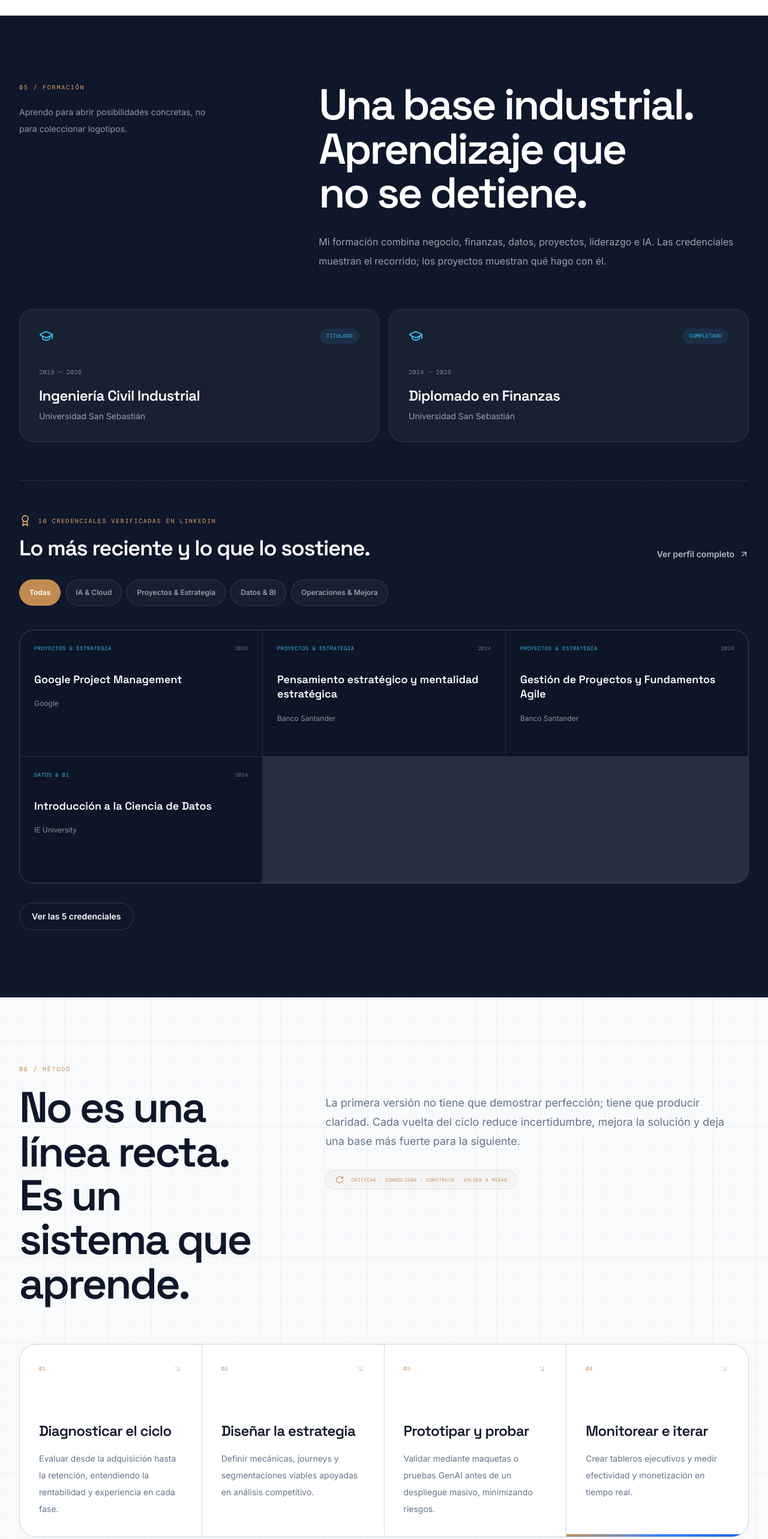
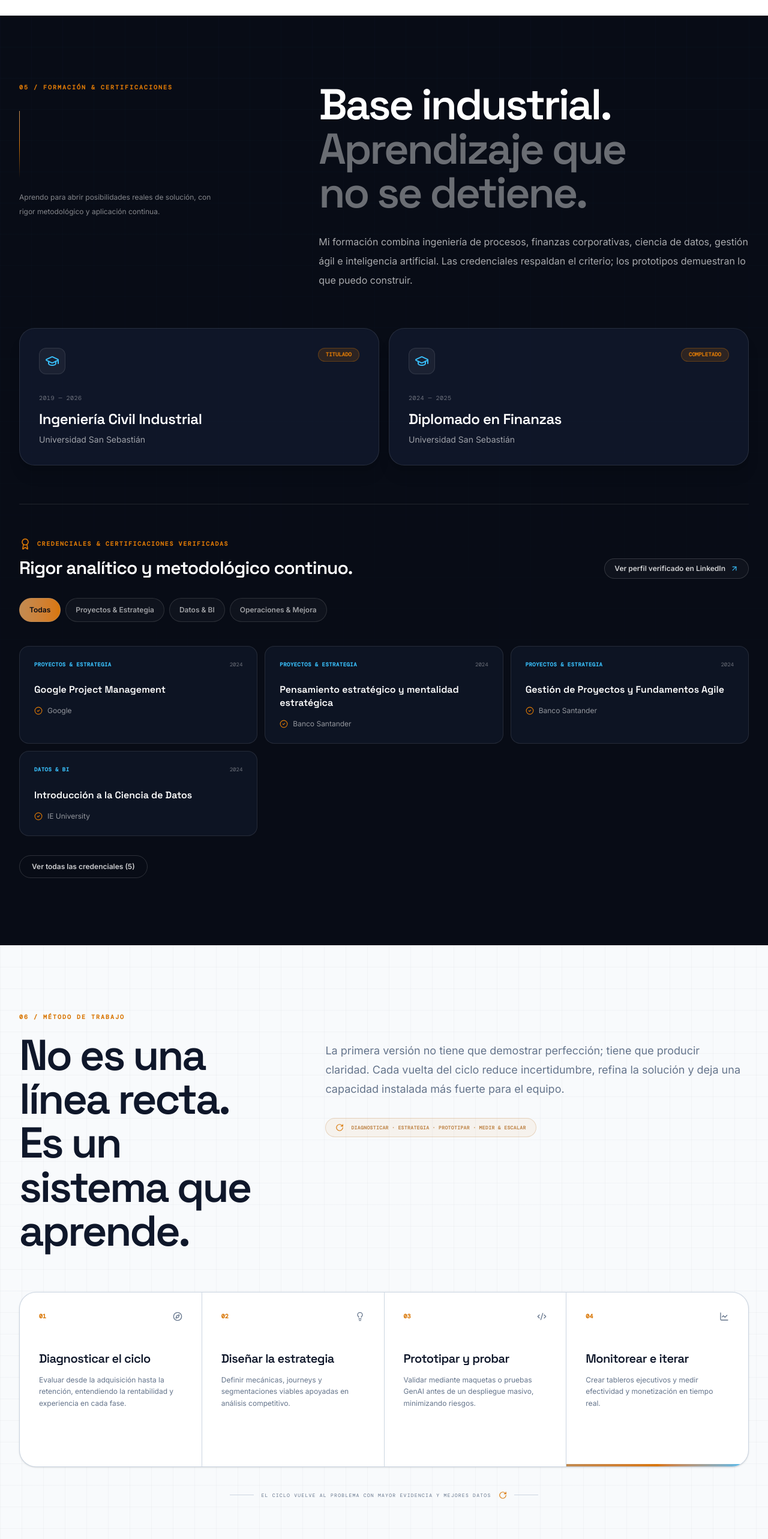
Before and after one commit to IsraelTorresIndustrial/Israel-Torres-Web, a React (Vite) app: page / in a window 1280 px wide. Shown: the part 8180-10746 px from the top of the page at 60% size. Built offline with nearby package versions, Linux system fonts and the light colour scheme.

Commit message:
feat: complete portfolio transformation with applied AI, interactive mockups, and authentic personal branding

```diff
--- a/src/components/Credentials.tsx
+++ b/src/components/Credentials.tsx
@@ -1,8 +1,8 @@
 import { useMemo, useState } from 'react';
-import { ArrowUpRight, Award, GraduationCap } from 'lucide-react';
+import { ArrowUpRight, Award, GraduationCap, CheckCircle2 } from 'lucide-react';
 import { portfolioData } from '../data';
 
-const categories = ['Todas', 'IA & Cloud', 'Proyectos & Estrategia', 'Datos & BI', 'Operaciones & Mejora'] as const;
+const categories = ['Todas', 'Proyectos & Estrategia', 'Datos & BI', 'Operaciones & Mejora'] as const;
 
 export function Credentials() {
   const [activeCategory, setActiveCategory] = useState<(typeof categories)[number]>('Todas');
@@ -14,50 +14,126 @@ export function Credentials() {
   const visible = showAll || activeCategory !== 'Todas' ? filtered : filtered.filter((item) => item.featured);
 
   return (
-    <section id="formacion" className="relative overflow-hidden bg-ink py-20 text-white md:py-28">
-      <div className="signal-grid absolute inset-0 opacity-35" aria-hidden="true" />
+    <section id="formacion" className="relative overflow-hidden bg-void py-20 text-white md:py-28">
+      <div className="signal-grid absolute inset-0 opacity-30" aria-hidden="true" />
       <div className="relative mx-auto max-w-[1320px] px-5 md:px-8">
         <div className="grid gap-10 lg:grid-cols-[0.72fr_1.28fr] lg:gap-24">
-          <div><p className="font-mono text-[10px] uppercase tracking-[0.18em] text-magenta">05 / Formación</p><p className="mt-5 max-w-[330px] text-sm leading-7 text-white/55">Aprendo para abrir posibilidades concretas, no para coleccionar logotipos.</p></div>
           <div>
-            <h2 className="text-balance max-w-[900px] font-display text-4xl font-semibold leading-[1.02] tracking-[-0.045em] md:text-7xl">Una base industrial. Aprendizaje que no se detiene.</h2>
-            <p className="mt-7 max-w-[760px] text-base leading-8 text-white/60">Mi formación combina negocio, finanzas, datos, proyectos, liderazgo e IA. Las credenciales muestran el recorrido; los proyectos muestran qué hago con él.</p>
+            <p className="font-mono text-[10px] uppercase tracking-[0.2em] text-amber font-semibold">05 / Formación & Certificaciones</p>
+            <div className="mt-8 hidden h-28 w-px bg-gradient-to-b from-cognac via-amber to-transparent lg:block" />
+            <p className="mt-5 max-w-[330px] text-xs leading-6 text-white/50">
+              Aprendo para abrir posibilidades reales de solución, con rigor metodológico y aplicación continua.
+            </p>
+          </div>
+          <div>
+            <h2 className="text-balance max-w-[900px] font-display text-4xl font-semibold leading-[1.02] tracking-[-0.045em] md:text-7xl text-white">
+              Base industrial. <span className="text-white/40">Aprendizaje que no se detiene.</span>
+            </h2>
+            <p className="mt-7 max-w-[760px] text-base leading-8 text-white/65">
+              Mi formación combina ingeniería de procesos, finanzas corporativas, ciencia de datos, gestión ágil e inteligencia artificial. Las credenciales respaldan el criterio; los prototipos demuestran lo que puedo construir.
+            </p>
           </div>
         </div>
 
+        {/* Grados académicos */}
         <div className="mt-16 grid gap-4 md:grid-cols-2">
           {portfolioData.education.map((item) => (
-            <article key={item.degree} className="rounded-[1.5rem] border border-white/10 bg-white/[0.04] p-7 md:p-8">
-              <div className="flex items-start justify-between gap-6"><GraduationCap className="h-6 w-6 text-cyan" /><span className="rounded-full bg-cyan/10 px-3 py-1.5 font-mono text-[9px] uppercase text-cyan">{item.note}</span></div>
-              <p className="mt-10 font-mono text-[10px] uppercase tracking-wider text-white/45">{item.period}</p>
-              <h3 className="mt-4 font-display text-2xl font-semibold tracking-[-0.025em]">{item.degree}</h3>
-              <p className="mt-2 text-sm text-white/58">{item.institution}</p>
+            <article
+              key={item.degree}
+              className="rounded-[1.6rem] border border-white/10 bg-panel/70 p-7 md:p-8 shadow-xl relative overflow-hidden"
+            >
+              <div className="flex items-start justify-between gap-6">
+                <div className="grid h-11 w-11 place-items-center rounded-xl bg-white/[0.05] border border-white/10 text-cyan">
+                  <GraduationCap className="h-6 w-6 text-cyan" />
+                </div>
+                <span className="rounded-full bg-amber/15 border border-amber/30 px-3 py-1 font-mono text-[9px] uppercase text-amber font-bold">
+                  {item.note}
+                </span>
+              </div>
+              <p className="mt-8 font-mono text-[10px] uppercase tracking-wider text-white/40">{item.period}</p>
+              <h3 className="mt-3 font-display text-2xl font-semibold tracking-[-0.02em] text-white">{item.degree}</h3>
+              <p className="mt-2 text-sm text-white/60">{item.institution}</p>
             </article>
           ))}
         </div>
 
+        {/* Módulo de certificaciones verificadas */}
         <div className="mt-16 border-t border-white/10 pt-14">
           <div className="flex flex-col gap-5 lg:flex-row lg:items-end lg:justify-between">
-            <div><div className="flex items-center gap-3"><Award className="h-5 w-5 text-magenta" /><p className="font-mono text-[10px] uppercase tracking-[0.16em] text-magenta">16 credenciales verificadas en LinkedIn</p></div><h3 className="mt-4 font-display text-3xl font-semibold tracking-[-0.035em] md:text-4xl">Lo más reciente y lo que lo sostiene.</h3></div>
-            <a href={portfolioData.personalInfo.linkedin} target="_blank" rel="noreferrer" className="inline-flex w-fit items-center gap-2 text-sm font-semibold text-white/70 transition-colors hover:text-white">Ver perfil completo <ArrowUpRight className="h-4 w-4" /></a>
+            <div>
+              <div className="flex items-center gap-2.5">
+                <Award className="h-5 w-5 text-amber" />
+                <p className="font-mono text-[10px] uppercase tracking-[0.16em] text-amber font-bold">
+                  Credenciales & Certificaciones Verificadas
+                </p>
+              </div>
+              <h3 className="mt-3 font-display text-2xl font-semibold tracking-[-0.03em] md:text-3xl text-white">
+                Rigor analítico y metodológico continuo.
+              </h3>
+            </div>
+            <a
+              href={portfolioData.personalInfo.linkedin}
+              target="_blank"
+              rel="noreferrer"
+              className="inline-flex w-fit items-center gap-2 rounded-full border border-white/15 bg-white/[0.03] px-4 py-2 text-xs font-semibold text-white/80 transition-all hover:border-cyan/50 hover:bg-white/[0.08]"
+            >
+              Ver perfil verificado en LinkedIn <ArrowUpRight className="h-3.5 w-3.5 text-cyan" />
+            </a>
           </div>
 
+          {/* Filtros */}
           <div className="mt-8 flex gap-2 overflow-x-auto pb-2" aria-label="Filtrar certificaciones">
-            {categories.map((category) => <button key={category} type="button" onClick={() => { setActiveCategory(category); setShowAll(category !== 'Todas'); }} className={`min-h-11 whitespace-nowrap rounded-full border px-4 py-2 text-xs font-semibold transition-colors ${activeCategory === category ? 'border-fuchsia bg-fuchsia text-white' : 'border-white/12 bg-white/[0.035] text-white/55 hover:border-white/25 hover:text-white'}`}>{category}</button>)}
+            {categories.map((category) => (
+              <button
+                key={category}
+                type="button"
+                onClick={() => {
+                  setActiveCategory(category);
+                  setShowAll(category !== 'Todas');
+                }}
+                className={`min-h-10 whitespace-nowrap rounded-full border px-4 py-2 text-xs font-semibold transition-all ${
+                  activeCategory === category
+                    ? 'border-cognac bg-gradient-to-r from-cognac to-amber text-void font-bold shadow-sm'
+                    : 'border-white/12 bg-white/[0.03] text-white/60 hover:border-white/25 hover:text-white'
+                }`}
+              >
+                {category}
+              </button>
+            ))}
           </div>
 
-          <div className="mt-8 grid gap-px overflow-hidden rounded-[1.5rem] border border-white/10 bg-white/10 sm:grid-cols-2 lg:grid-cols-3">
+          {/* Grid de certificaciones */}
+          <div className="mt-8 grid gap-3 sm:grid-cols-2 lg:grid-cols-3">
             {visible.map((credential) => (
-              <article key={`${credential.title}-${credential.issuer}`} className="min-h-[210px] bg-night p-6 transition-colors hover:bg-panel">
-                <div className="flex items-center justify-between gap-4"><span className="font-mono text-[9px] uppercase tracking-wider text-cyan">{credential.category}</span><span className="font-mono text-[9px] text-white/38">{credential.date}</span></div>
-                <h4 className="mt-8 font-display text-lg font-semibold leading-snug">{credential.title}</h4>
-                <div className="mt-5 flex flex-wrap items-center gap-x-3 gap-y-1 text-xs text-white/52"><span>{credential.issuer}</span>{credential.validUntil && <><span className="h-1 w-1 rounded-full bg-fuchsia" /><span>Vigente hasta {credential.validUntil}</span></>}</div>
+              <article
+                key={`${credential.title}-${credential.issuer}`}
+                className="rounded-2xl border border-white/10 bg-panel/50 p-6 transition-all hover:border-cognac/40 hover:bg-panel"
+              >
+                <div className="flex items-center justify-between gap-4">
+                  <span className="font-mono text-[9px] uppercase tracking-wider text-cyan font-semibold">
+                    {credential.category}
+                  </span>
+                  <span className="font-mono text-[9px] text-white/40">{credential.date}</span>
+                </div>
+                <h4 className="mt-6 font-display text-base font-semibold leading-snug text-white">
+                  {credential.title}
+                </h4>
+                <div className="mt-4 flex items-center gap-2 text-xs text-white/55">
+                  <CheckCircle2 className="h-3.5 w-3.5 text-amber shrink-0" />
+                  <span>{credential.issuer}</span>
+                </div>
               </article>
             ))}
           </div>
 
           {activeCategory === 'Todas' && (
-            <button type="button" onClick={() => setShowAll((value) => !value)} className="mt-8 rounded-full border border-white/15 px-5 py-3 text-sm font-semibold text-white transition-colors hover:border-fuchsia hover:text-magenta">{showAll ? 'Ver selección principal' : `Ver las ${portfolioData.credentials.length} credenciales`}</button>
+            <button
+              type="button"
+              onClick={() => setShowAll((value) => !value)}
+              className="mt-8 rounded-full border border-white/15 px-5 py-2.5 text-xs font-semibold text-white/80 transition-colors hover:border-cognac hover:text-amber"
+            >
+              {showAll ? 'Ver selección principal' : `Ver todas las credenciales (${portfolioData.credentials.length})`}
+            </button>
           )}
         </div>
       </div>
--- a/src/components/Process.tsx
+++ b/src/components/Process.tsx
@@ -1,39 +1,61 @@
-import { ArrowDownRight, RotateCw } from 'lucide-react';
+import { ArrowDownRight, RotateCw, Lightbulb, Compass, Code2, LineChart } from 'lucide-react';
 import { portfolioData } from '../data';
+
+const stepIcons = [Compass, Lightbulb, Code2, LineChart];
 
 export function Process() {
   return (
     <section id="metodo" className="relative overflow-hidden bg-canvas py-20 md:py-28">
-      <div className="soft-grid absolute inset-0 opacity-70" aria-hidden="true" />
+      <div className="soft-grid absolute inset-0 opacity-55" aria-hidden="true" />
       <div className="relative mx-auto max-w-[1320px] px-5 md:px-8">
         <div className="grid gap-12 lg:grid-cols-[0.74fr_1.26fr] lg:gap-24">
           <div>
-            <p className="font-mono text-[10px] uppercase tracking-[0.18em] text-fuchsia">06 / Método</p>
-            <h2 className="text-balance mt-5 max-w-[560px] font-display text-4xl font-semibold leading-[1.02] tracking-[-0.045em] text-ink md:text-7xl">No es una línea recta. Es un sistema que aprende.</h2>
+            <p className="font-mono text-[10px] uppercase tracking-[0.2em] text-amber font-semibold">06 / Método de Trabajo</p>
+            <h2 className="text-balance mt-5 max-w-[560px] font-display text-4xl font-semibold leading-[1.02] tracking-[-0.045em] text-ink md:text-7xl">
+              No es una línea recta. Es un sistema que aprende.
+            </h2>
           </div>
           <div className="lg:pt-12">
-            <p className="max-w-[700px] text-lg leading-8 text-muted">La primera versión no tiene que demostrar perfección; tiene que producir claridad. Cada vuelta del ciclo reduce incertidumbre, mejora la solución y deja una base más fuerte para la siguiente.</p>
-            <div className="mt-8 inline-flex items-center gap-3 rounded-full border border-fuchsia/20 bg-fuchsia/5 px-4 py-2 font-mono text-[8px] uppercase tracking-wider text-fuchsia"><RotateCw className="h-3.5 w-3.5" /> Criticar · consolidar · construir · volver a mirar</div>
+            <p className="max-w-[700px] text-lg leading-8 text-muted">
+              La primera versión no tiene que demostrar perfección; tiene que producir claridad. Cada vuelta del ciclo reduce incertidumbre, refina la solución y deja una capacidad instalada más fuerte para el equipo.
+            </p>
+            <div className="mt-8 inline-flex items-center gap-3 rounded-full border border-cognac/30 bg-amber/[0.06] px-4 py-2 font-mono text-[8px] uppercase tracking-wider text-cognac font-bold">
+              <RotateCw className="h-3.5 w-3.5 text-amber" /> Diagnosticar · Estrategia · Prototipar · Medir & Escalar
+            </div>
           </div>
         </div>
 
-        <div className="relative mt-16 grid gap-px overflow-hidden rounded-[1.75rem] border border-line bg-line md:grid-cols-2 lg:grid-cols-4">
-          {portfolioData.process.map((item, index) => (
-            <article key={item.step} className="group relative min-h-[280px] bg-paper p-7 md:p-8">
-              <div className="flex items-center justify-between">
-                <span className="font-mono text-[9px] uppercase tracking-wider text-fuchsia">{item.step}</span>
-                <ArrowDownRight className="h-4 w-4 text-line transition-colors group-hover:text-fuchsia" />
-              </div>
-              <div className="mt-20">
-                <h3 className="font-display text-2xl font-semibold tracking-[-0.03em] text-ink">{item.title}</h3>
-                <p className="mt-4 max-w-[330px] text-sm leading-7 text-muted">{item.desc}</p>
-              </div>
-              <span className={`absolute inset-x-0 bottom-0 h-1 origin-left bg-gradient-to-r from-fuchsia via-violet to-electric transition-transform duration-300 ${index === portfolioData.process.length - 1 ? 'scale-x-100' : 'scale-x-0 group-hover:scale-x-100'}`} />
-            </article>
-          ))}
+        <div className="relative mt-16 grid gap-px overflow-hidden rounded-[1.75rem] border border-line bg-line md:grid-cols-2 lg:grid-cols-4 shadow-sm">
+          {portfolioData.process.map((item, index) => {
+            const Icon = stepIcons[index % stepIcons.length];
+            return (
+              <article key={item.step} className="group relative min-h-[290px] bg-paper p-7 md:p-8 flex flex-col justify-between">
+                <div>
+                  <div className="flex items-center justify-between">
+                    <span className="font-mono text-[10px] font-bold text-amber">{item.step}</span>
+                    <Icon className="h-4 w-4 text-muted transition-colors group-hover:text-amber" />
+                  </div>
+                  <div className="mt-12">
+                    <h3 className="font-display text-xl font-semibold tracking-[-0.025em] text-ink">{item.title}</h3>
+                    <p className="mt-3 max-w-[330px] text-xs leading-relaxed text-muted">{item.desc}</p>
+                  </div>
+                </div>
+                <span
+                  className={`absolute inset-x-0 bottom-0 h-1 origin-left bg-gradient-to-r from-cognac via-amber to-cyan transition-transform duration-300 ${
+                    index === portfolioData.process.length - 1 ? 'scale-x-100' : 'scale-x-0 group-hover:scale-x-100'
+                  }`}
+                />
+              </article>
+            );
+          })}
         </div>
 
-        <div className="mt-8 flex items-center justify-center gap-3 font-mono text-[8px] uppercase tracking-[0.16em] text-muted"><span className="h-px w-10 bg-line" /> El sistema vuelve al problema con más evidencia <RotateCw className="h-3.5 w-3.5 text-fuchsia" /><span className="h-px w-10 bg-line" /></div>
+        <div className="mt-10 flex items-center justify-center gap-3 font-mono text-[8px] uppercase tracking-[0.16em] text-muted">
+          <span className="h-px w-10 bg-line" />
+          <span>El ciclo vuelve al problema con mayor evidencia y mejores datos</span>
+          <RotateCw className="h-3.5 w-3.5 text-amber" />
+          <span className="h-px w-10 bg-line" />
+        </div>
       </div>
     </section>
   );
```
Also changed, not shown: index.html (+8 -6 lines), src/components/Contact.tsx (+40 -11 lines), src/components/Footer.tsx (+37 -5 lines).
